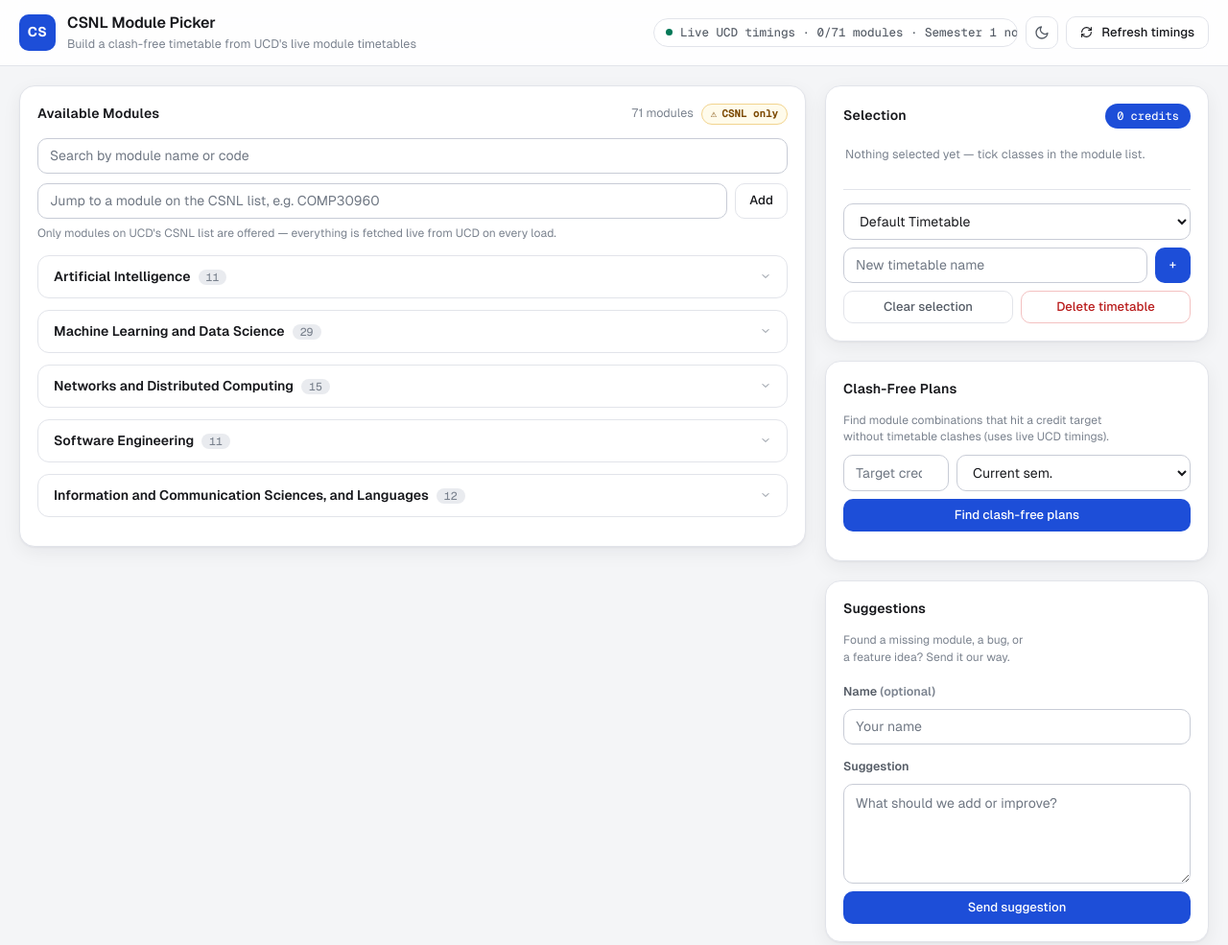
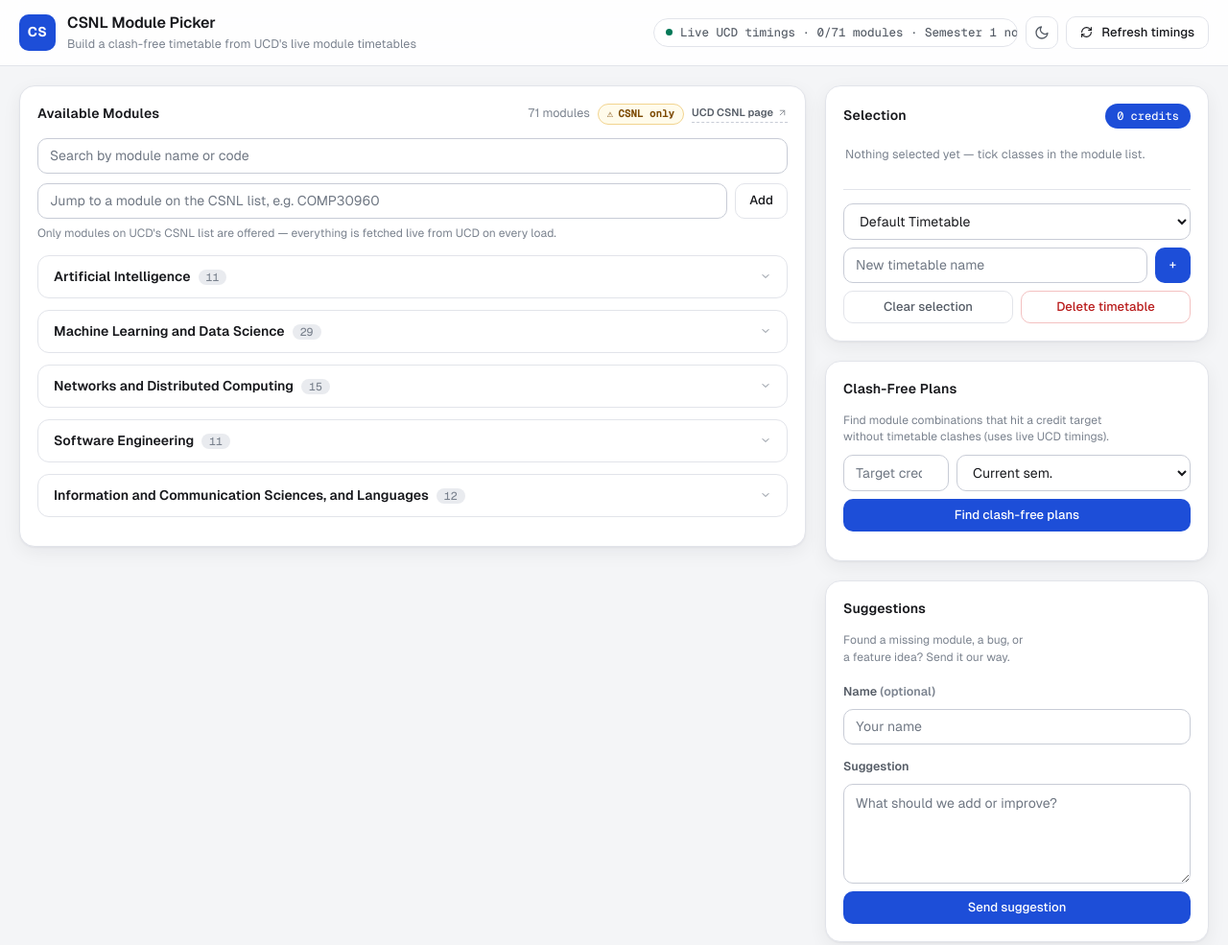
Before and after one commit to parth-soni-10/UCD-CSNL-Module_Picker, a website: page index.html in a window 1280 px wide. Shown: the top 985 px of the page at 96% size. Drawn offline with Linux system fonts and the light colour scheme; no server answers.

Commit message:
Add UCD CSNL streams page as source link in module list header

```diff
--- a/index.html
+++ b/index.html
@@ -91,6 +91,16 @@
               >
                 CSNL only
               </span>
+              <a
+                class="csnl-source"
+                href="https://www.ucd.ie/cs/study/postgraduate/nlstreams/"
+                target="_blank"
+                rel="noopener"
+                title="Open UCD's official CSNL module list — verify the offerings yourself"
+              >
+                UCD CSNL page
+                <svg viewBox="0 0 24 24" fill="none" stroke="currentColor" stroke-width="2" stroke-linecap="round" stroke-linejoin="round" aria-hidden="true"><path d="M7 17 17 7"/><path d="M7 7h10v10"/></svg>
+              </a>
             </div>
           </div>
           <input
--- a/styles.css
+++ b/styles.css
@@ -566,6 +566,32 @@ body {
   color: #f2d48f;
 }
 
+.csnl-source {
+  display: inline-flex;
+  align-items: center;
+  gap: 4px;
+  font-size: 11px;
+  font-weight: 600;
+  color: var(--text-2);
+  text-decoration: none;
+  border-bottom: 1px dashed var(--border-strong);
+  padding-bottom: 1px;
+  white-space: nowrap;
+}
+
+.csnl-source svg {
+  width: 11px;
+  height: 11px;
+  flex: none;
+  opacity: 0.7;
+}
+
+.csnl-source:hover,
+.csnl-source:focus-visible {
+  color: var(--accent);
+  border-bottom-style: solid;
+}
+
 /* ------------------------------------------------- inputs and buttons */
 .input,
 .search {
```
